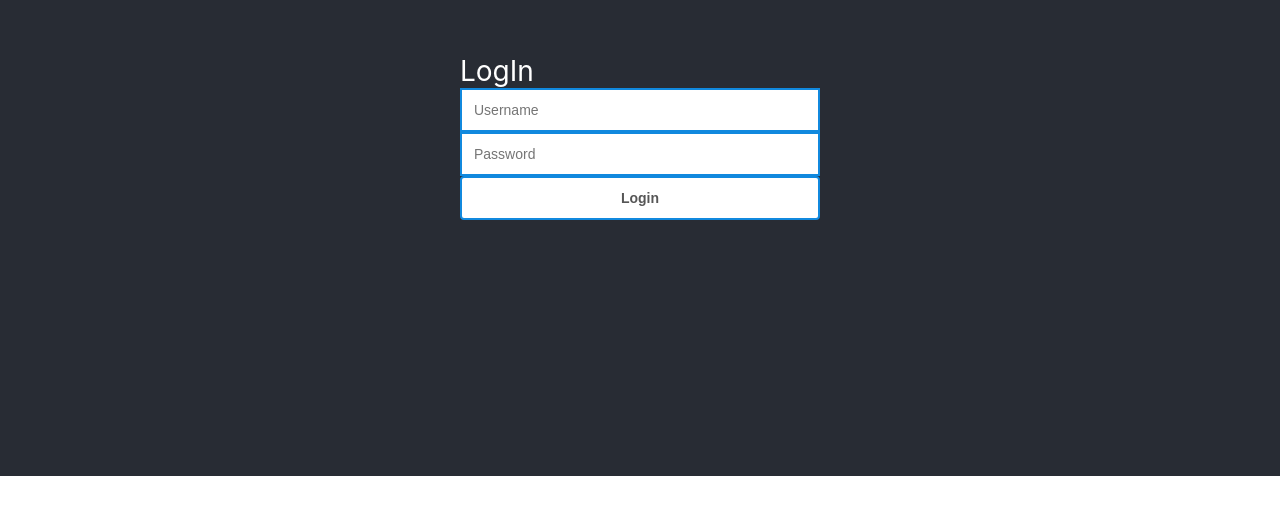
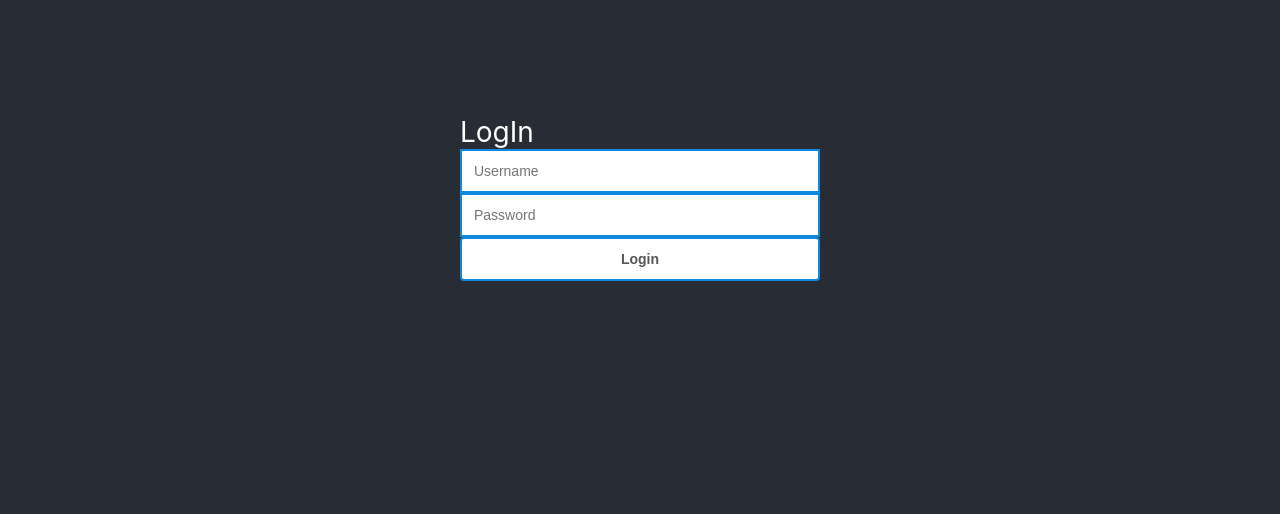
Before and after one commit to pankajan05/Interviews, a React (Create React App) app in the folder ui/web/: page / in a window 1280 px wide. Shown: the part 202-716 px from the top of the page. Built offline with nearby package versions, Linux system fonts and the light colour scheme; no server answers.

Commit message:
update stype

```diff
--- a/ui/web/src/App.css
+++ b/ui/web/src/App.css
@@ -6,8 +6,8 @@ body, html, #root, .app, .container {
   font-size: 28px;
   color: #fff;
   display: flex;
+  flex-direction: column;
   align-items: center;
-  flex-direction: column;
   justify-content: center;
   background-color: #282c34;
 }
@@ -17,8 +17,6 @@ body, html, #root, .app, .container {
   height: max-content;
   width: 100%;
   max-width: 400px;
-  padding-top: 20%;
-  padding-bottom: 20%;
   padding-left: 20px;
   padding-right: 20px;
 }
--- a/ui/web/src/App.js
+++ b/ui/web/src/App.js
@@ -73,7 +73,7 @@ class App extends React.Component{
                 );
             }
             return (
-                <div className="App">
+                <div className="app">
                     <div className="container">
                         <LoginForm/>
                     </div>
```
